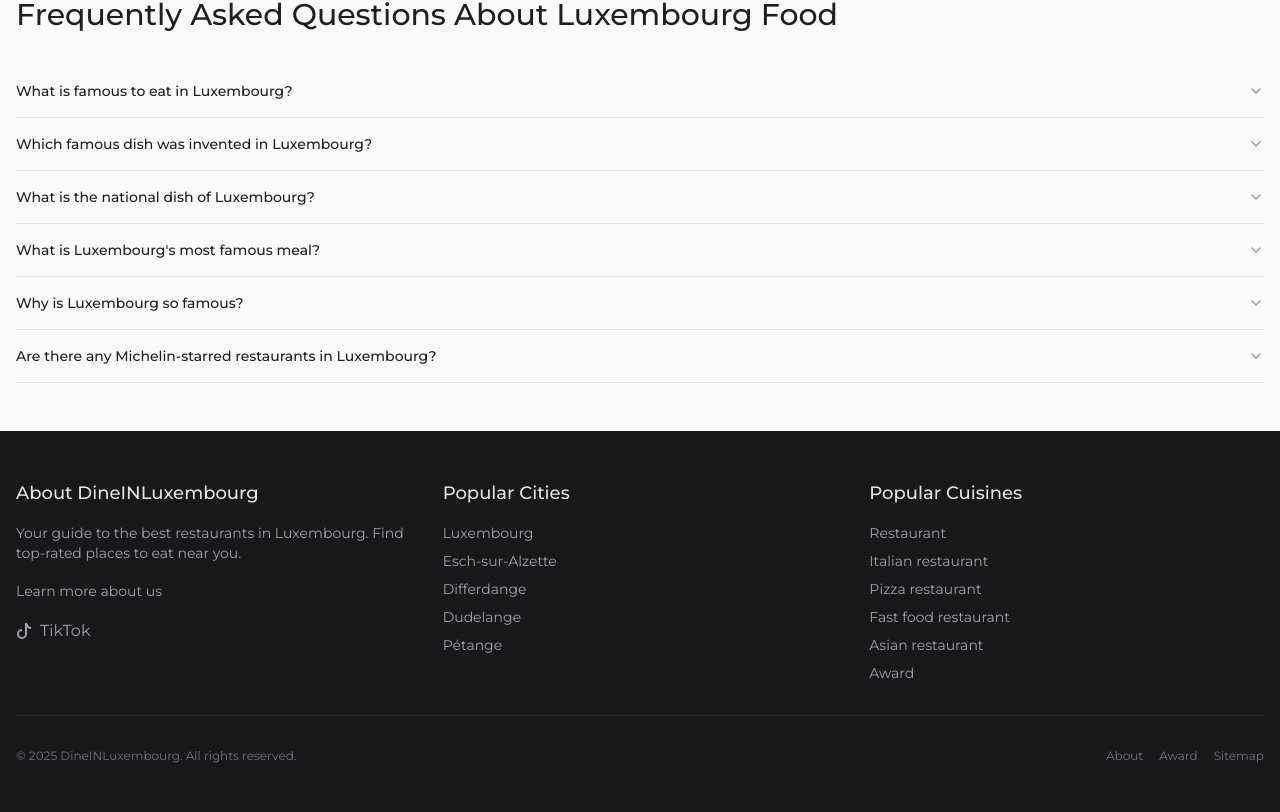
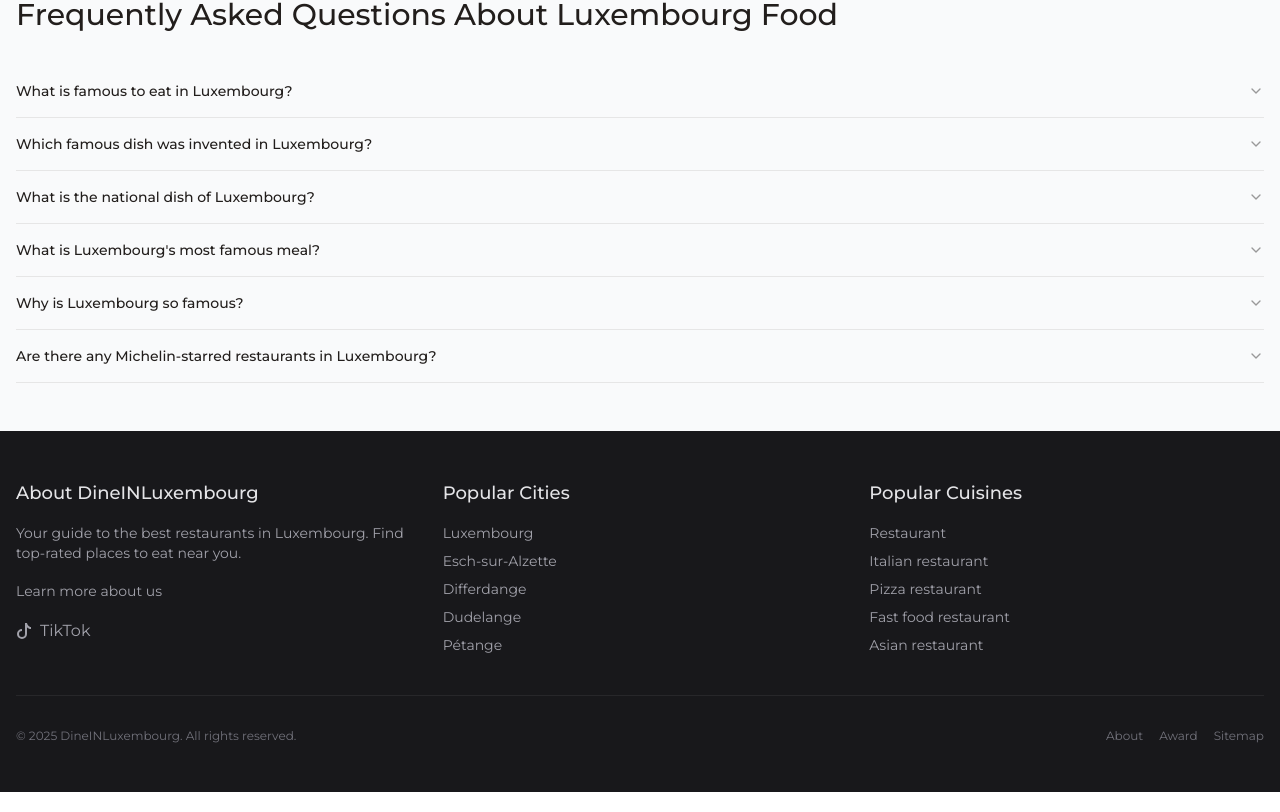
Before and after one commit to Deckenmarc/dineinluxembourg, a Next.js app: page / in a window 1280 px wide. Shown: the part 3440-4252 px from the top of the page. Built offline with nearby package versions, Linux system fonts and the light colour scheme.

Commit message:
Update Footer.tsx

```diff
--- a/src/components/Footer.tsx
+++ b/src/components/Footer.tsx
@@ -80,12 +80,7 @@
                 </li>
               ))}
               <li>
-                <Link
-                  href="/award"
-                  className="text-zinc-400 hover:text-white transition-colors"
-                >
-                  Award
-                </Link>
+
               </li>
             </ul>
           </div>
```
